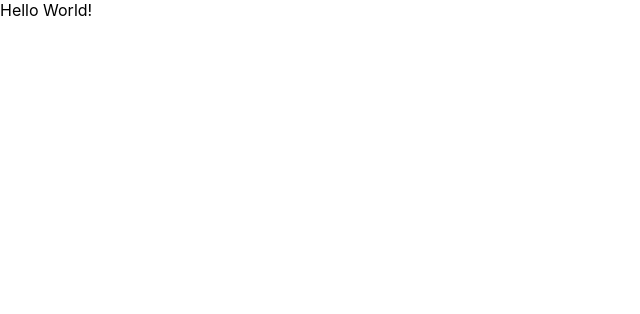
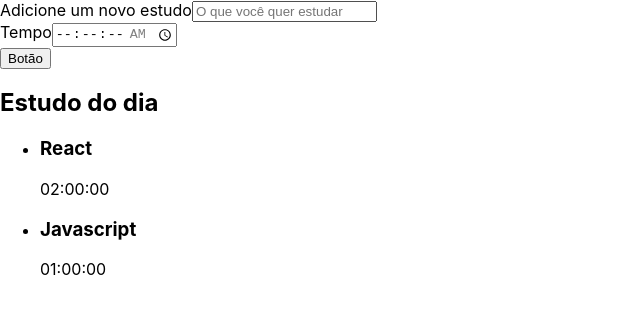
Before and after one commit to luan441/app-studies, a React (Create React App) app: page / in a window 1280 px wide. Shown: the top 314 px of the page, without its empty margins (0-640 px from the left). Built offline with nearby package versions, Linux system fonts and the light colour scheme; the HTML template or start-up script is replaced by a standard one.

Commit message:
:construction: adicao do formulario e lista de tarefas a pagina

```diff
--- a/src/App.tsx
+++ b/src/App.tsx
@@ -1,9 +1,12 @@
 import React from 'react';
+import Form from './components/Form';
+import List from './components/List';
 
 function App() {
   return (
     <div className="App">
-      Hello World!
+      <Form />
+      <List />
     </div>
   );
 }
```
